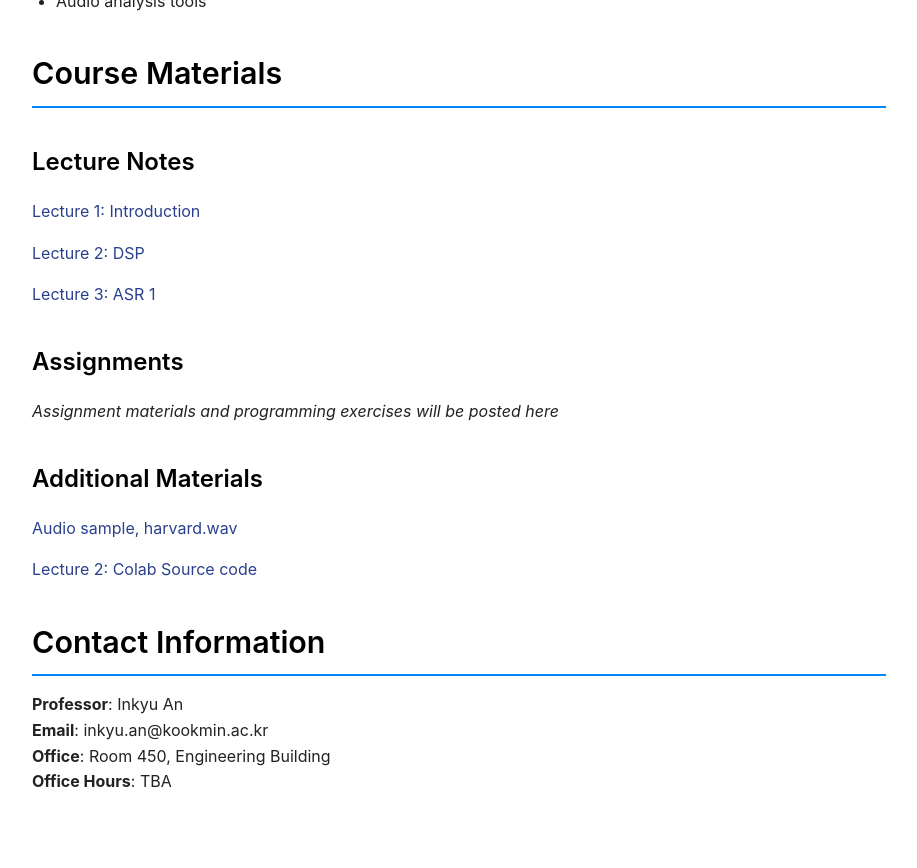
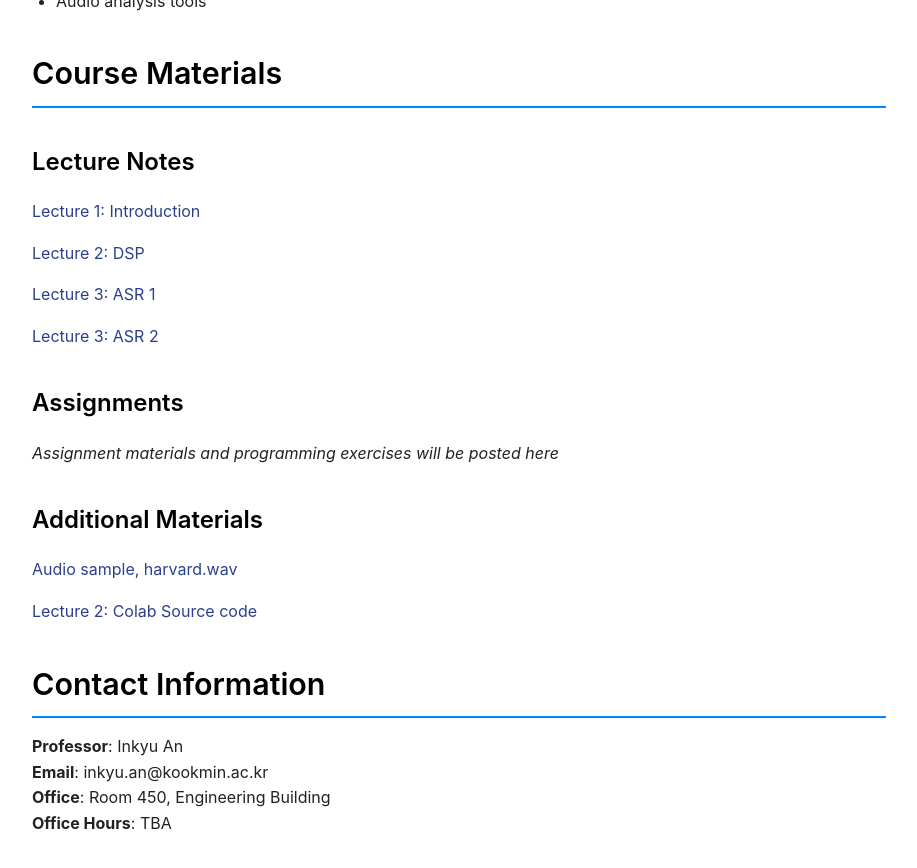
Before and after one commit to mairlab-KM/mairlab-KM.github.io, a Jekyll site: the page built from courses/speech-audio-recognition-2025fall.md, in a window 1280 px wide and 900 px high, scrolled down 2603 px. Shown: the top 868 px of the window, without its empty margins (181-1098 px from the left). Built offline with Jekyll 4.4.1, drawn with Linux system fonts in a browser that asks for light colours.

Commit message:
Update Lecture 4 of ASR

```diff
--- a/courses/speech-audio-recognition-2025fall.md
+++ b/courses/speech-audio-recognition-2025fall.md
@@ -102,6 +102,8 @@ By the end of this course, students will be able to:
 
 [Lecture 3: ASR 1](/assets/courses/speech-audio-recognition-2025fall/lectures/SpeechAudio_Lecture3.pdf)
 
+[Lecture 3: ASR 2](/assets/courses/speech-audio-recognition-2025fall/lectures/SpeechAudio_Lecture4.pdf)
+
 <!-- Example format - uncomment and modify as you add materials:
 - [Lecture 1: Introduction to Speech Recognition](/assets/courses/speech-audio-recognition-2025fall/lectures/lecture01-introduction.pdf)
 - [Lecture 2: Audio Signal Processing](/assets/courses/speech-audio-recognition-2025fall/lectures/lecture02-signal-processing.pdf)
```
Also changed, not shown: 1 other file.
